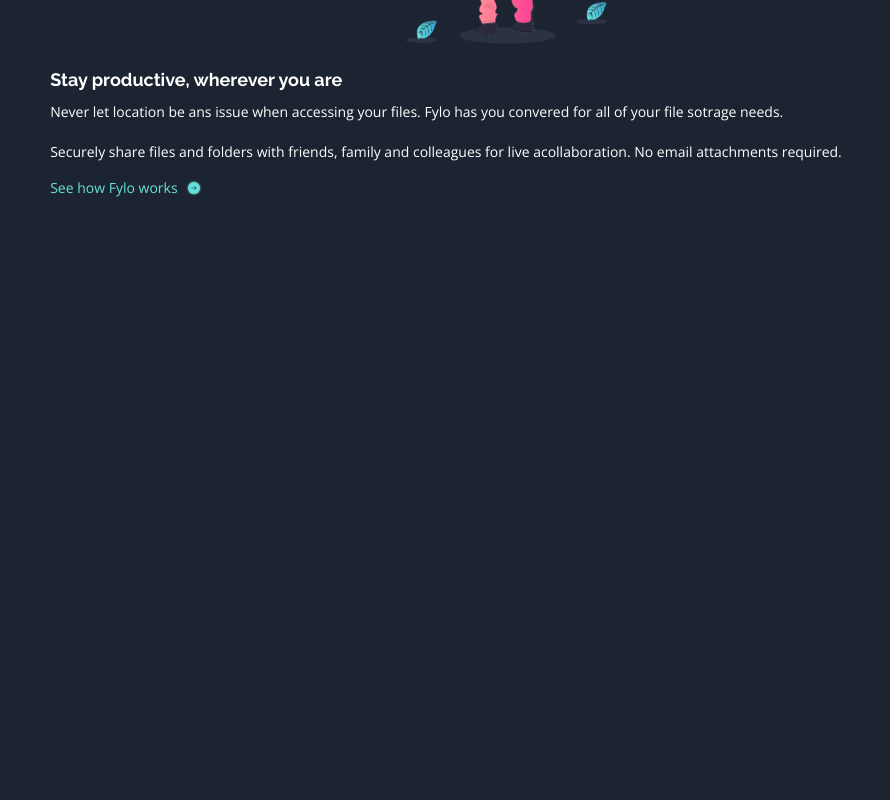
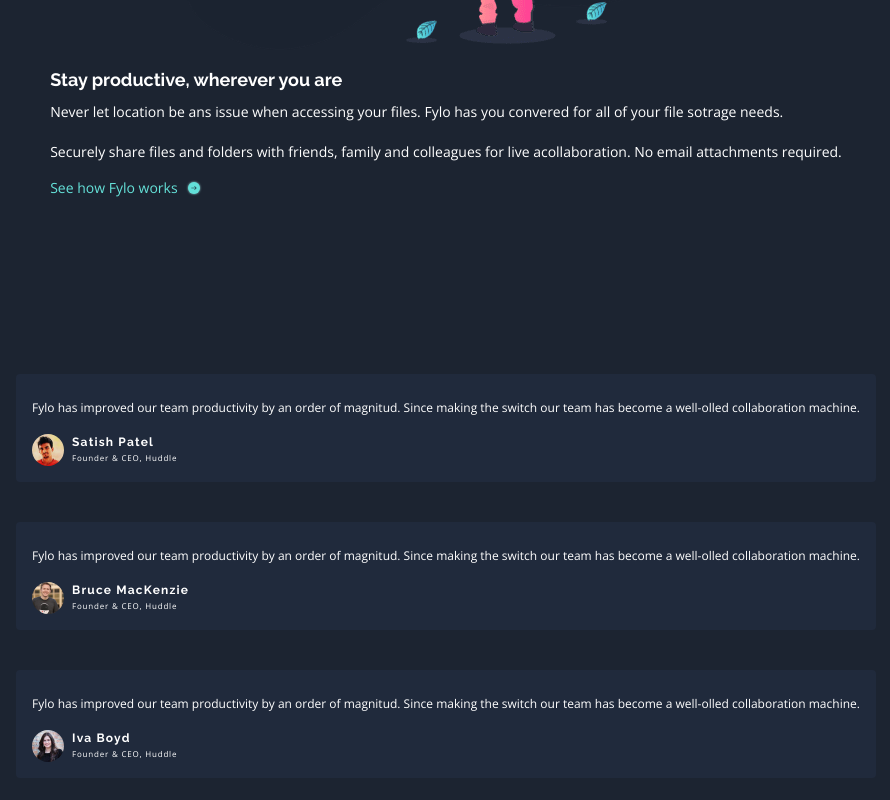
Before and after one commit to YerikAH/Fylo-landing-page-frontend-mentor, a React (Vite) app: page / in a window 1280 px wide. Shown: the part 2458-3258 px from the top of the page, without its empty margins (194-1084 px from the left). Before the commit the page ends 2680 px from the top, so only its background shows below. Built offline with nearby package versions, Linux system fonts and the light colour scheme.

Commit message:
dev: update project

```diff
--- a/src/components/main/Main.tsx
+++ b/src/components/main/Main.tsx
@@ -2,6 +2,7 @@
 import FeaturesSection from './sections/FeaturesSection'
 import HeroSection from './sections/HeroSection'
 import PromotionSection from './sections/PromotionSection'
+import { TestimonySection } from './sections/TestimonySection'
 
 const Main = () => {
   return (
@@ -9,6 +10,7 @@
       <HeroSection />
       <FeaturesSection />
       <PromotionSection />
+      <TestimonySection />
     </main>
   )
 }
--- a/src/components/main/sections/TestimonySection.tsx
+++ b/src/components/main/sections/TestimonySection.tsx
@@ -2,15 +2,21 @@
 
 export const TestimonySection = () => {
   return (
-    <section className='grid place-items-center w-full mt-44'>
+    <section className='grid place-items-center w-full mt-44 gap-10 px-3'>
       {TESTIMONY_BOX.map((item) => (
-        <div className='grid-item-testi' key={item.id}>
-          <p className='text-white text-sm  font-open_sans text-left mt-2'>{item.testimony}</p>
-          <div className='grid-item-user'>
-            <img src={item.image} alt='profile' className='w-8 rounded-s-full' />
-            <div className='grid-item-user_column'>
-              <p className='text-white text-sm  font-open_sans text-left mt-2'>{item.name}</p>
-              <span className='text-white text-sm  font-open_sans text-left mt-2'>{item.job}</span>
+        <div className='bg-blue_dark_testimonials px-4 py-4 rounded' key={item.id}>
+          <p className='text-white text-xs  font-open_sans text-left mt-2 leading-5'>
+            {item.testimony}
+          </p>
+          <div className='flex items-center mt-4 gap-2'>
+            <img src={item.image} alt='profile' className='w-8 rounded-full' />
+            <div className='grid justify-start items-center'>
+              <p className='text-white text-xs  font-raleway text-left font-bold tracking-widest'>
+                {item.name}
+              </p>
+              <span className='text-white font-open_sans text-left testimony-job tracking-widest'>
+                {item.job}
+              </span>
             </div>
           </div>
         </div>
--- a/src/styles/main.scss
+++ b/src/styles/main.scss
@@ -6,3 +6,10 @@
   border: none;
   background: linear-gradient(to left, $blue, $cyan);
 }
+
+// TestimonySection.tsx
+
+.testimony-job{
+  font: normal normal 400 0.5rem/1rem $fft
+
+}
```
